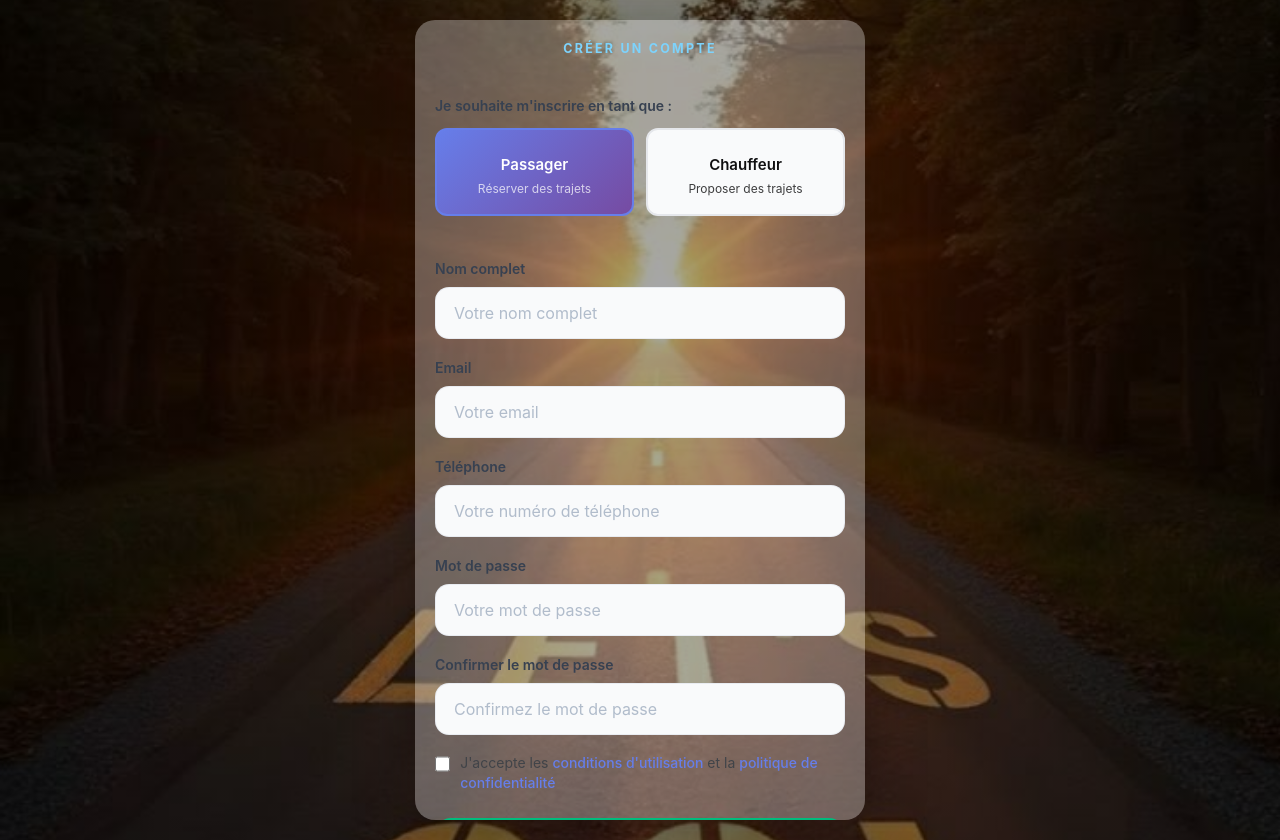
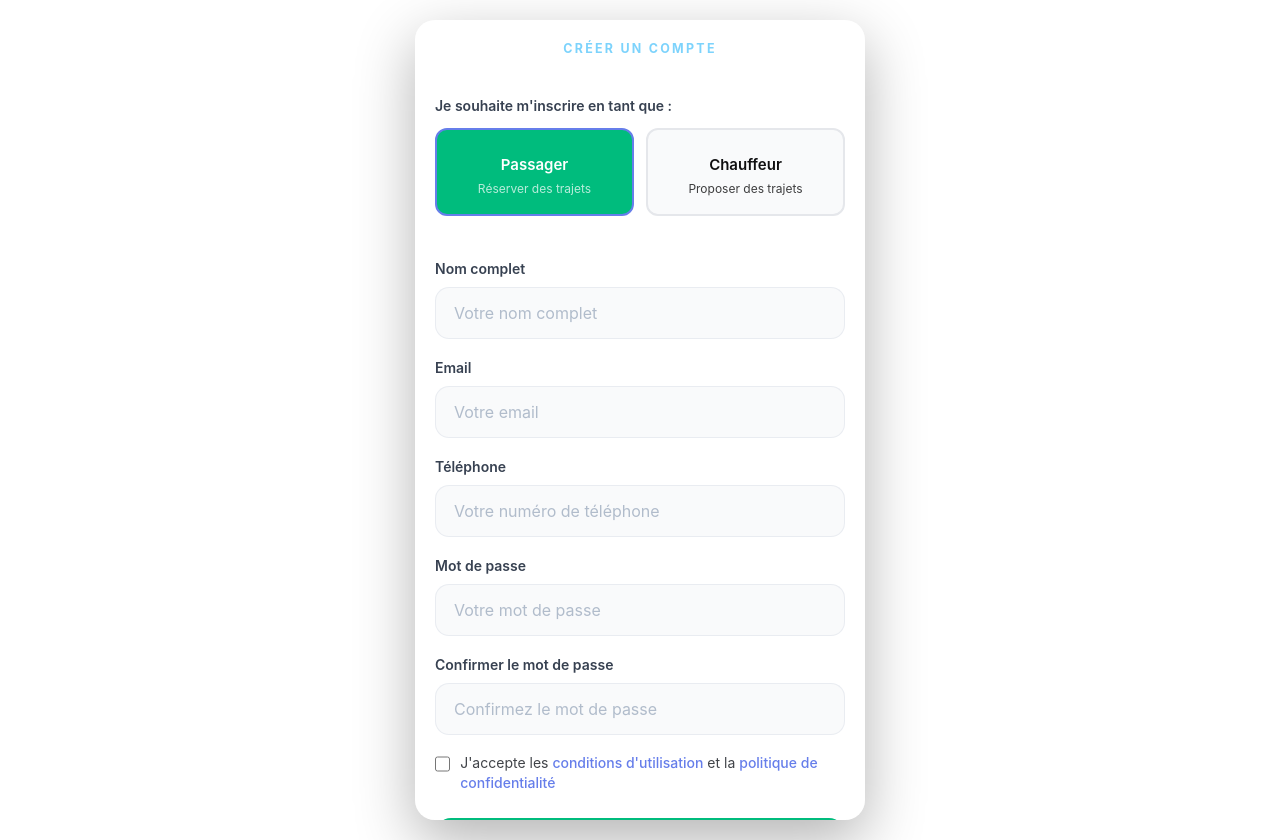
Before and after one commit to Djenica-alt/Tap_Tap_Ride, a React (Vite) app: page /inscription in a window 1280 px wide. Built offline with nearby package versions, Linux system fonts and the light colour scheme.

Commit message:
Update inscription

```diff
--- a/src/pages/Connexion.jsx
+++ b/src/pages/Connexion.jsx
@@ -55,7 +55,6 @@ export default function Connexion() {
       <section className="auth-card">
         <div className="auth-card__header">
           <p className="auth-card__label">Se connecter</p>
-          <h1>Bienvenue sur TapTap Ride</h1>
           <p className="auth-card__subtitle">
             Accédez à votre compte et réservez votre trajet en un clic.
           </p>
--- a/src/pages/inscription.css
+++ b/src/pages/inscription.css
@@ -3,12 +3,12 @@
   display: flex;
   align-items: center;
   justify-content: center;
-  background-image: linear-gradient(
+  /* background-image: linear-gradient(
       rgba(0, 0, 0, 0.5),
       rgba(0, 0, 0, 0.5)
     ), url('../assets/backk.jpeg');
   background-size: cover;
-  background-position: center;
+  background-position: center; */
 }
 
 .auth-card {
@@ -148,7 +148,7 @@
 }
 
 .auth-link:hover {
-  color: #764ba2;
+  color: #00BC7D;
   text-decoration: underline;
 }
 
@@ -202,7 +202,7 @@
 
 .role-option.selected .role-content {
   border-color: #667eea;
-  background: linear-gradient(135deg, #667eea 0%, #764ba2 100%);
+  background: #00BC7D;
   color: #ffffff;
 }
 
```
